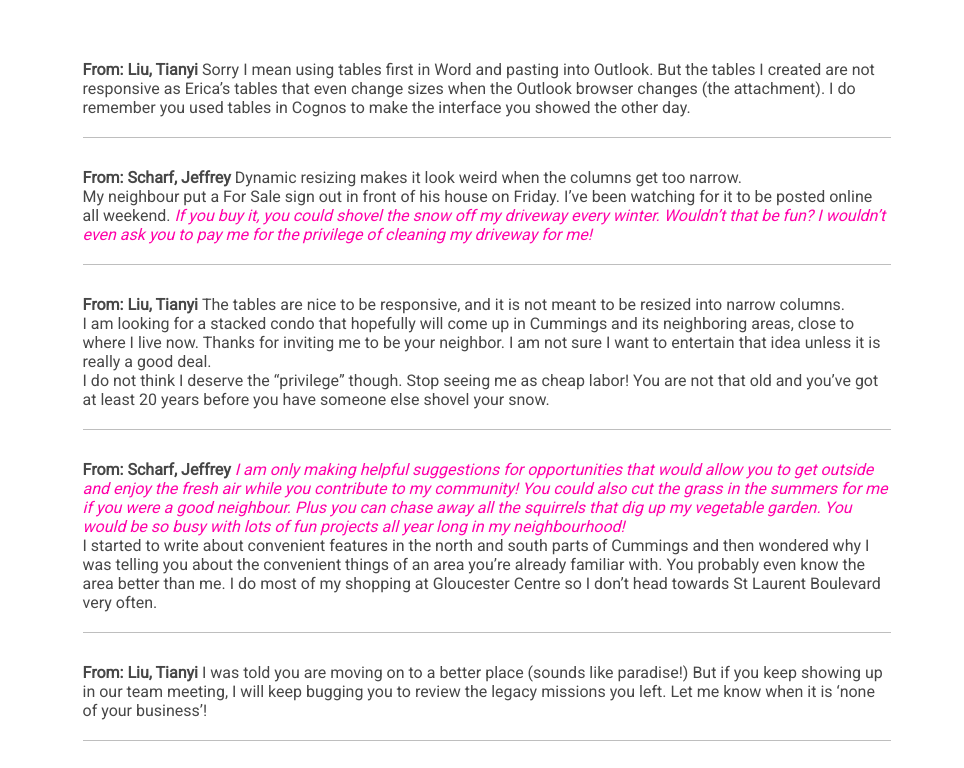
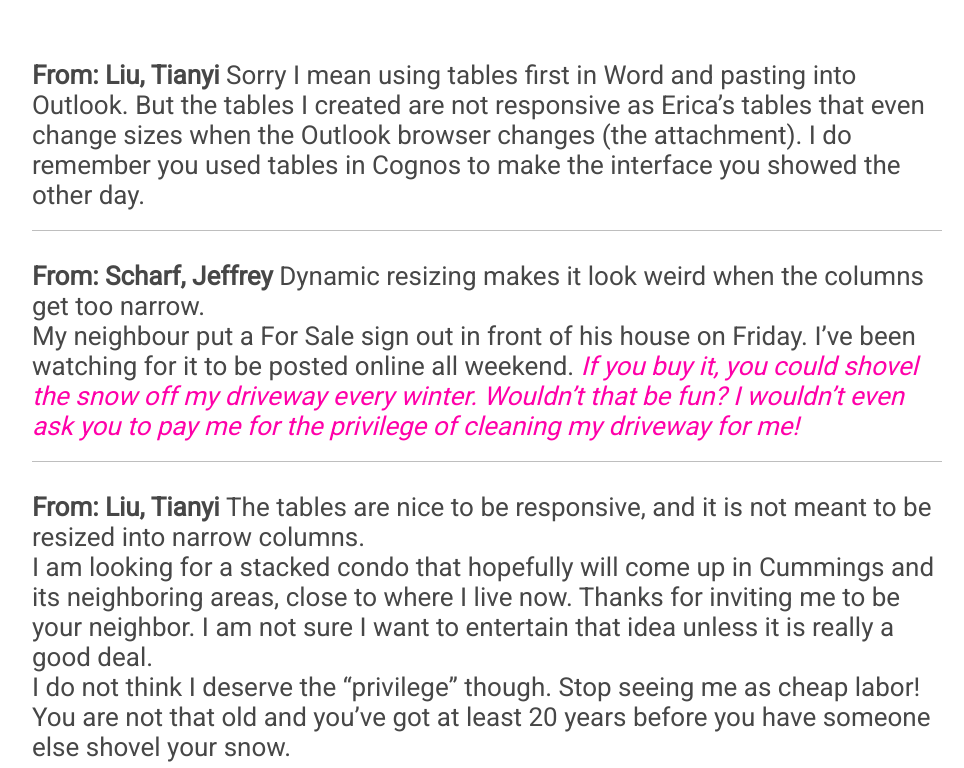
Before and after one commit to JanieLiu642/CarrotQuery2, a plain HTML site: page index.html in a window 1280 px wide. Shown: the top 768 px of the page, without its empty margins (153-1117 px from the left). Drawn offline with Linux system fonts and the light colour scheme.

Commit message:
Update index.html

```diff
--- a/index.html
+++ b/index.html
@@ -10,12 +10,13 @@
  *{
      font-family: 'Roboto', sans-serif;
      color: #474747;
+     font-size:26px;
  }
  .container {
      margin:40px auto;
      display:flex;
      flex-direction: column;
-     width:80%;
+     width:90%;
  }
  .column{
      margin:20px auto 10px;
```
